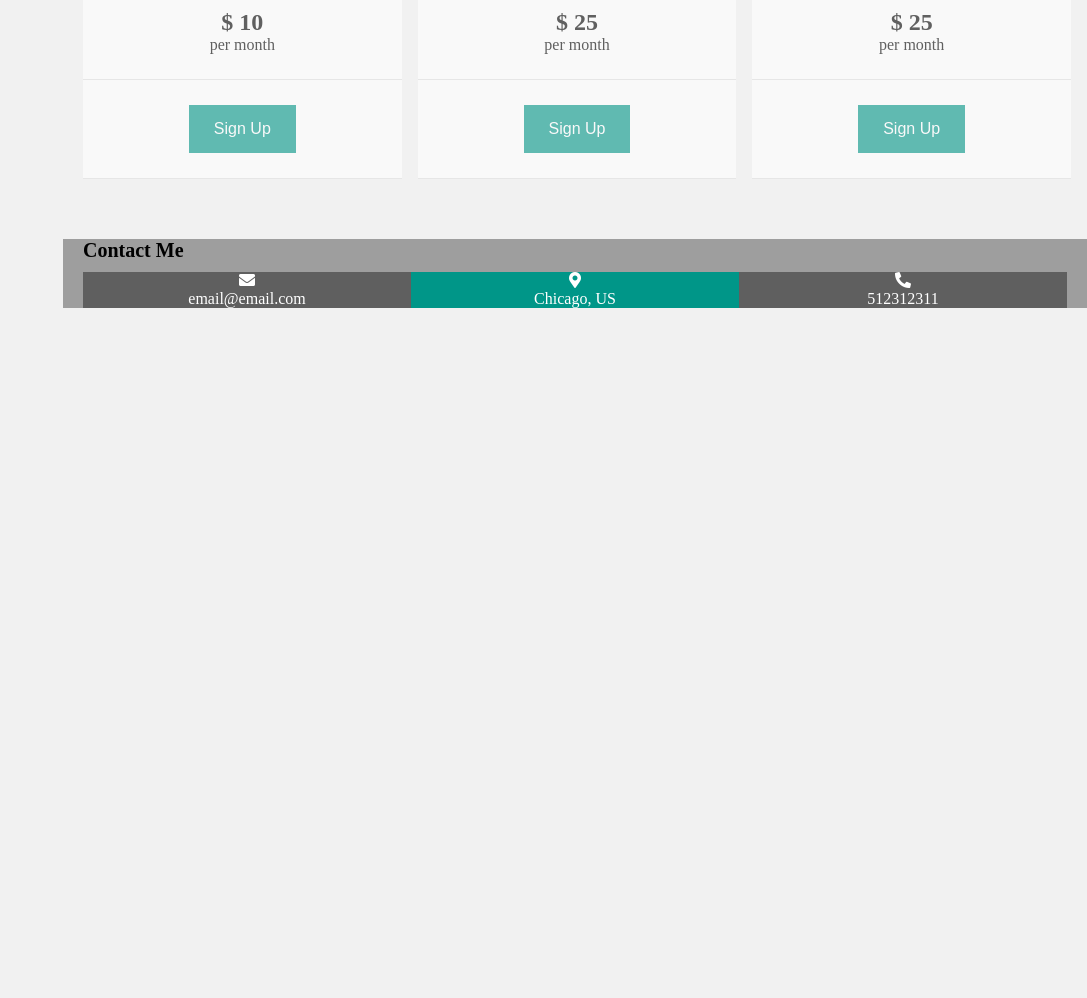
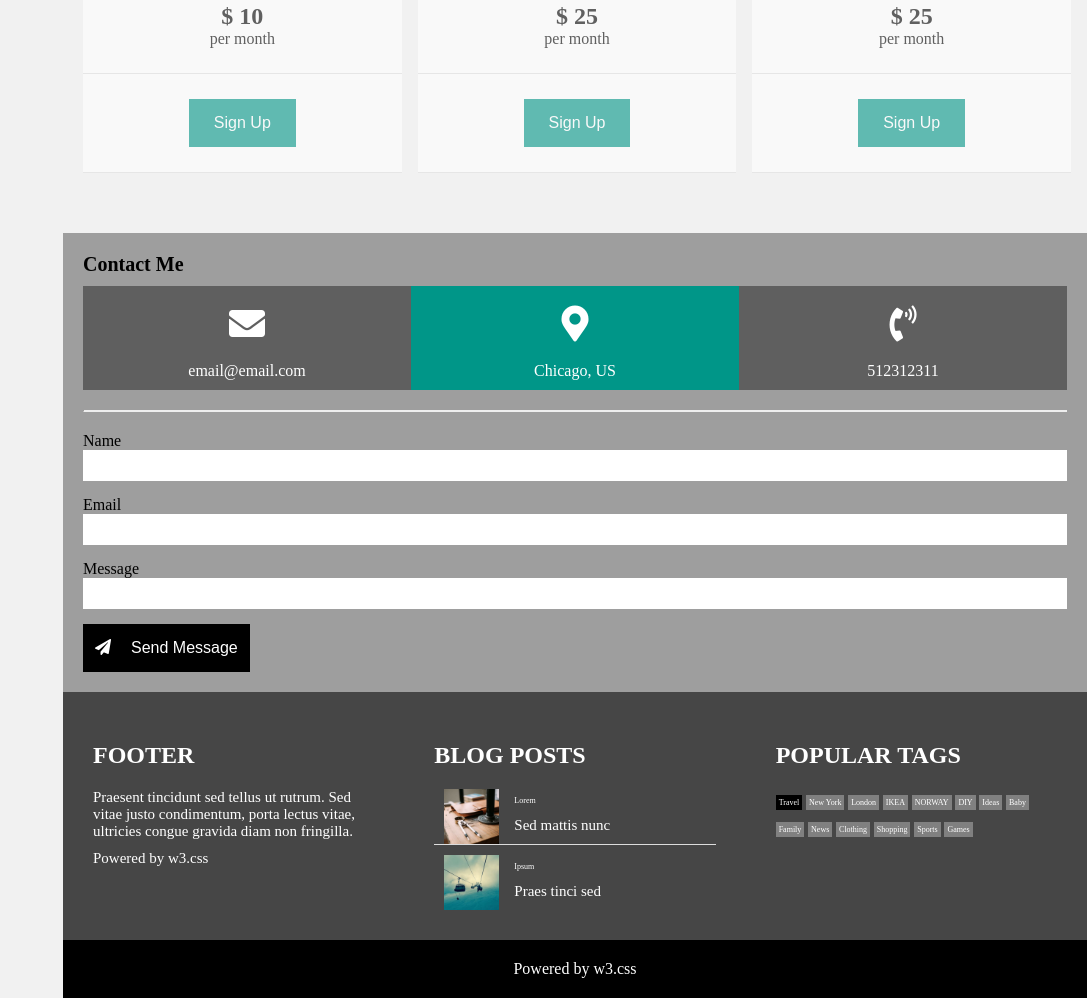
Before and after one commit to neil605164/vue-website, a plain HTML site: page index.html in a window 1280 px wide. Shown: the part 2477-3475 px from the top of the page, without its empty margins (193-1280 px from the left). Before the commit the page ends 2785 px from the top, so only its background shows below. Drawn offline with nearby package versions, Linux system fonts and the light colour scheme.

Commit message:
[add] add footer

```diff
--- a/index.html
+++ b/index.html
@@ -187,18 +187,84 @@
                 <h4>Contact Me</h4>
                 <div id="contract">
                     <div id="connect" class="gray">
-                        <p><i class="fas fa-envelope"></i></p>
+                        <p><i class="fas fa-envelope large"></i></p>
                         <p>email@email.com</p>
                     </div>
                     <div id="connect" class="teal">
-                        <p><i class="fas fa-map-marker-alt"></i></p>
+                        <p><i class="fas fa-map-marker-alt large"></i></p>
                         <p>Chicago, US</p>
                     </div>
                     <div id="connect" class="gray">
-                        <p><i class="fas fa-phone-alt"></i></p>
+                        <p><i class="fas fa-phone-volume large"></i></p>
                         <p>512312311</p>
                     </div>
                 </div>
+                <hr>
+                <form action="">
+                    <div id="section">
+                        <label for="name">Name</label>
+                        <input type="text" id="name">
+                    </div>
+                    <div id="section">
+                        <label for="email">Email</label>
+                        <input type="text" id="email">
+                    </div>
+                    <div id="section">
+                        <label for="message">Message</label>
+                        <input type="text" id="message">
+                    </div>
+                    <button>
+                        <i class="fa fa-paper-plane"></i>Send Message
+                    </button>
+                </form>
+            </div>
+            <div id="footer">
+                <div id="footer-content">
+                    <div id="detail">
+                        <h3>FOOTER</h3>
+                        <p>Praesent tincidunt sed tellus ut rutrum. Sed vitae justo condimentum, porta lectus vitae, ultricies congue gravida diam non fringilla.</p>
+                        <p>Powered by w3.css</p>
+                    </div>
+                    <div id="detail">
+                        <h3>BLOG POSTS</h3>
+                        <ul>
+                            <li class="bottonLine">
+                                <img src="./images/workshop.jpeg" alt="">
+                                <span>Lorem</span>
+                                <br>
+                                <p>Sed mattis nunc</p>
+                            </li>
+                            <li>
+                                <img src="./images/gondol.jpeg" alt="">
+                                <span>Ipsum</span>
+                                <br>
+                                <p>Praes tinci sed</p>
+                            </li>
+                        </ul>
+                    </div>
+                    <div id="detail">
+                        <h3>POPULAR TAGS</h3>
+                        <p>
+                            <span class="tag-black tag-padding">Travel</span>
+                            <span class="tag-grey tag-padding">New York</span>
+                            <span class="tag-grey tag-padding">London</span>
+                            <span class="tag-grey tag-padding">IKEA</span>
+                            <span class="tag-grey tag-padding">NORWAY</span>
+                            <span class="tag-grey tag-padding">DIY</span>
+                            <span class="tag-grey tag-padding">Ideas</span>
+                            <span class="tag-grey tag-padding">Baby</span>
+                            <span class="tag-grey tag-padding">Family</span>
+                            <span class="tag-grey tag-padding">News</span>
+                            <span class="tag-grey tag-padding">Clothing</span>
+                            <span class="tag-grey tag-padding">Shopping</span>
+                            <span class="tag-grey tag-padding">Sports</span>
+                            <span class="tag-grey tag-padding">Games</span>
+                        </p>
+                    </div>
+                </div>
+            </div>
+            <div id="end">
+                Powered by w3.css
             </div>
         </div>
     </div>
--- a/style.css
+++ b/style.css
@@ -163,8 +163,7 @@ body {
 
 #main #photo {
     display: inline-block;
-    margin-left: 20px;
-    padding: 15px 8px 20px 4px;
+    padding: 15px 8px 20px 24px;
     width: 100%;
 }
 
@@ -201,6 +200,7 @@ body {
 
 #about .gray {
     background-color: rgb(158, 158, 158);
+    margin-right: 20px;
 }
 
 #about .gray .dark-gray {
@@ -293,32 +293,141 @@ body {
     background-color: black;
 }
 
-#content {
+#main #content {
     display: block;
     background-color: rgb(158, 158, 158);
     padding: 0 20px;
 }
 
-#content h4 {
+#main #content h4 {
     margin: 10px 0;
+    padding-top: 20px;
     font-size: 20px;
 }
 
-#content #contract {
+#main #content #contract {
     display: flex;
 }
 
-#content #contract #connect {
+#main #content #contract #connect {
     width: 33.3333%;
     text-align: center;
 }
 
-#content #contract .gray {
+#main #content #contract .gray {
     background-color: rgb(95, 95, 95);
     color: white;
 }
 
-#content #contract .teal {
+#main #content #contract .teal {
     background-color: #009688;
     color: white;
 }
+
+#main #content #contract #connect .large {
+    font-size: 36px;
+    margin: 20px;
+    display: block;
+}
+
+#main #content #contract #connect p {
+    margin: 10px;
+}
+
+#main #content hr {
+    display: block;
+    margin: 20px 0;
+    border-top: 1px solid #eee;
+}
+
+#main #main #content form label {
+    display: block;
+}
+
+#main #content form input {
+    display: block;
+    padding: 8px;
+    width: 100%;
+    border: none;
+}
+
+#main #content form #section {
+    margin-bottom: 15px;
+}
+
+#main #content form button {
+    border: none;
+    padding: 15px 12px;
+    font-size: 16px;
+    background-color: black;
+    color: white;
+    margin-bottom: 20px;
+}
+
+#main #content form button i {
+    padding-right: 20px;
+}
+
+#main #footer {
+    background-color: rgb(70, 70, 70);
+}
+
+#main #footer #footer-content {
+    display: flex;
+}
+
+#main #footer #footer-content #detail {
+    width: 33.33333%;
+    padding: 30px;
+    color: white;
+}
+
+#main #footer #footer-content #detail h3 {
+    margin: 20px 0;
+    font-size: 24px;
+}
+
+#main #footer #footer-content #detail p {
+    margin: 10px 0;
+    font-size: 15px;
+}
+
+#main #footer #footer-content #detail ul li {
+    margin: 10px 0;
+    padding: 0 10px;
+}
+
+#main #footer #footer-content #detail ul li img {
+    float: left;
+    width: 70px;
+    padding-right: 15px;
+}
+
+#main #footer #footer-content #detail .bottonLine {
+    border-bottom: 1px solid #ddd
+}
+
+#main #footer #footer-content #detail .tag-black {
+    background-color: black;
+}
+
+#main #footer #footer-content #detail span {
+    display: inline-block;
+    font-size: 8px;
+}
+
+#main #footer #footer-content #detail .tag-grey {
+    background-color: grey;
+}
+
+#main #footer #footer-content #detail .tag-padding {
+    padding: 3px;
+    margin: 6px 0;
+}
+
+#main #end {
+    padding: 20px;
+    background-color: black;
+    color: white;
+    text-align: center;
+}
```
Also changed, not shown: images/gondol.jpeg (added), images/workshop.jpeg (added).
